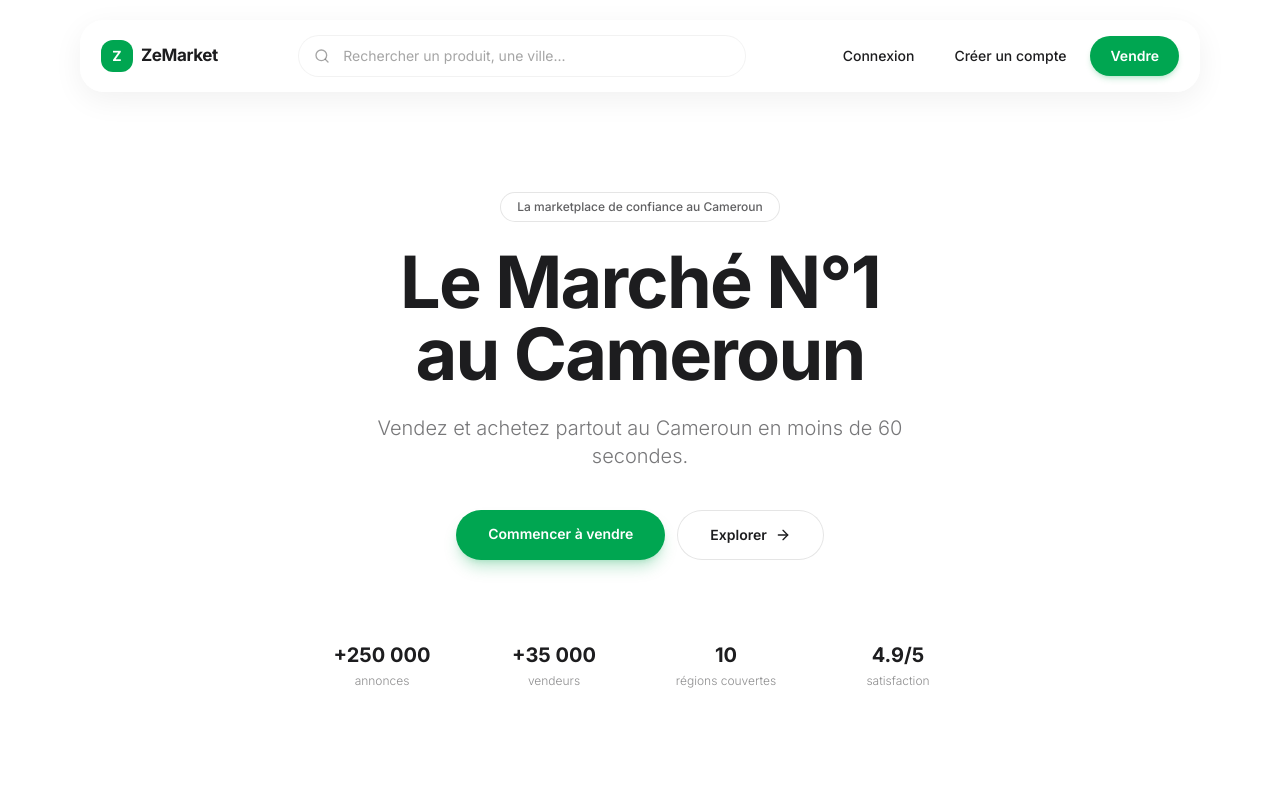
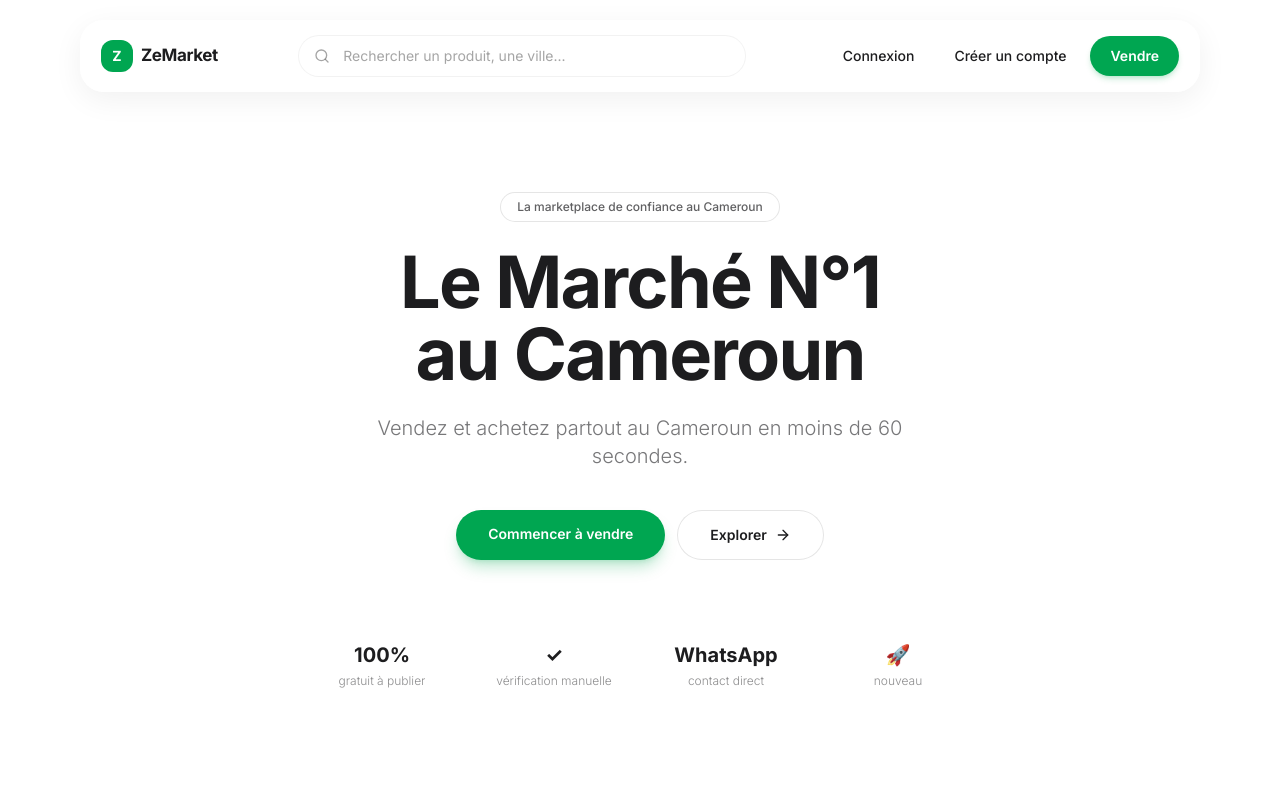
Before and after one commit to massived66-ops/Zemarket, a Next.js app: page / in a window 1280 px wide. Shown: the top 785 px of the page. Built offline with nearby package versions, Linux system fonts and the light colour scheme; no server answers; the database is empty; grey boxes are pictures that could not be loaded.

Commit message:
Update page.tsx

```diff
--- a/app/page.tsx
+++ b/app/page.tsx
@@ -511,10 +511,10 @@ function Header() {
 /* ------------------------------------------------------------------ */
 
 const HERO_STATS = [
-  { label: "annonces", value: "+250 000" },
-  { label: "vendeurs", value: "+35 000" },
-  { label: "régions couvertes", value: "10" },
-  { label: "satisfaction", value: "4.9/5" },
+  { label: "gratuit à publier", value: "100%" },
+  { label: "vérification manuelle", value: "✓" },
+  { label: "contact direct", value: "WhatsApp" },
+  { label: "nouveau", value: "🚀" },
 ];
 
 function Hero() {
```
